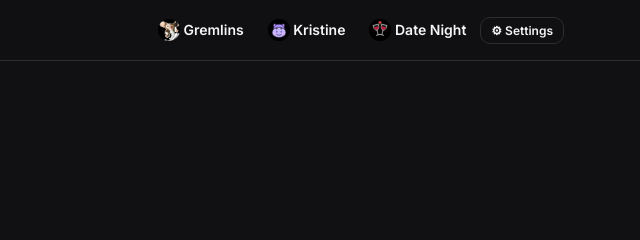
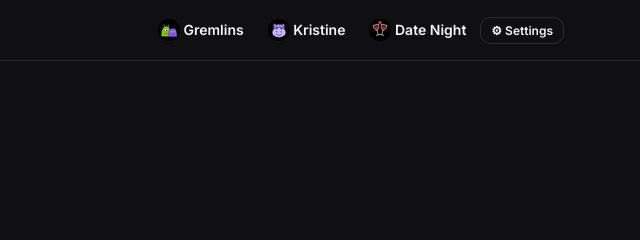
Before and after one commit to kristinejoy0419/movies, a plain HTML site: page index.html in a window 1280 px wide. Shown: the top 240 px of the page, 640-1280 px from the left. Drawn offline with Linux system fonts and the light colour scheme; no server answers.

Commit message:
Gremlins nav link uses the Both kids monsters icon (#15)
Claude-Session: https://claude.ai/code/session_015gMv7YWVL52r6HioYjdmQa

Co-authored-by: Claude <noreply@anthropic.com>

```diff
--- a/index.html
+++ b/index.html
@@ -31,7 +31,7 @@
     <div class="wrap top-inner">
       <h1 class="brand"><img src="img/favicon.png" alt=""> Movie Night</h1>
       <nav>
-        <a href="#gremlins"><img src="img/gremlin.png" alt="" class="tab-icon"> Gremlins</a>
+        <a href="#gremlins"><img src="img/both.svg" alt="" class="tab-icon"> Gremlins</a>
         <a href="#kristine"><img src="img/kristine.svg" alt="" class="tab-icon"> Kristine</a>
         <a href="#date-night"><img src="img/date-night.svg" alt="" class="tab-icon"> Date Night</a>
         <button id="open-settings" class="btn small ghost" aria-label="Settings">⚙︎<span class="settings-word"> Settings</span></button>
```
